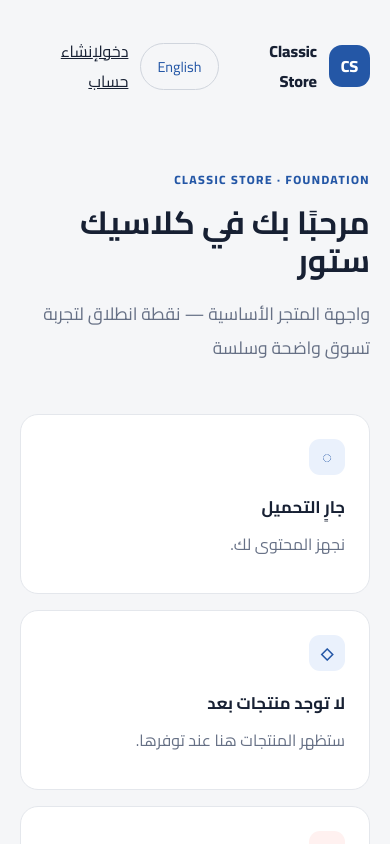
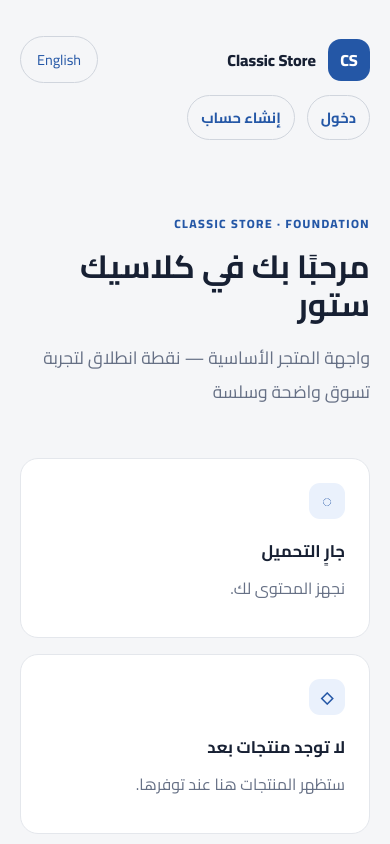
Before and after one commit to mosalah00x-source/classic-store-New, a Next.js app in the folder frontend/: page /ar in a window 390 px wide. Shown: the top 844 px of the page. Built offline with nearby package versions, Linux system fonts and the light colour scheme; no server answers.

Commit message:
feat(frontend): style localized authentication forms

```diff
--- a/frontend/src/app/globals.css
+++ b/frontend/src/app/globals.css
@@ -35,3 +35,21 @@ h1 { font-size: clamp(2rem, 5vw, 3.5rem); line-height: 1.2; margin-block: var(--
 .state-success .state-icon { background: var(--color-success-soft); color: var(--color-success); }
 footer { color: var(--color-text-muted); padding-block: var(--space-12) var(--space-4); font-size: .85rem; }
 @media (max-width: 640px) { .states-grid { grid-template-columns: 1fr; } .hero { padding-block: var(--space-12) var(--space-8); } }
+
+.auth-nav { margin-inline-start: auto; display: flex; gap: 12px; align-items: center; }
+.auth-nav a, .auth-links a { color: var(--color-primary); text-decoration: none; font-weight: 650; font-size: .92rem; }
+.auth-nav a { border: 1px solid #d0d5dd; border-radius: 999px; padding: 8px 13px; }
+.auth-shell { min-height: 100vh; display: grid; place-items: center; padding: 24px; }
+.auth-card { width: min(480px, 100%); background: var(--color-surface); border: 1px solid #e4e7ec; border-radius: 20px; padding: clamp(24px, 5vw, 40px); box-shadow: 0 12px 36px rgb(16 24 40 / 6%); }
+.auth-card h1 { font-size: 1.8rem; margin: 0 0 24px; }
+.auth-card form { display: grid; gap: 16px; }
+.auth-card label { display: grid; gap: 7px; font-weight: 650; font-size: .93rem; }
+.auth-card input { width: 100%; min-height: 44px; border: 1px solid #d0d5dd; border-radius: 10px; padding: 10px 12px; color: var(--color-text); background: white; font: inherit; }
+.auth-card input:focus-visible, .auth-card button:focus-visible, .auth-links a:focus-visible { outline: 3px solid #84adff; outline-offset: 2px; }
+.auth-card button { min-height: 46px; border: 0; border-radius: 10px; background: var(--color-primary); color: white; font: inherit; font-weight: 750; cursor: pointer; }
+.auth-card button:disabled { opacity: .65; cursor: wait; }
+.auth-error, .auth-success { margin: 0; padding: 11px 13px; border-radius: 10px; line-height: 1.6; }
+.auth-error { color: var(--color-danger); background: var(--color-danger-soft); }
+.auth-success { color: var(--color-success); background: var(--color-success-soft); }
+.auth-links { display: flex; flex-wrap: wrap; gap: 14px; margin-top: 20px; }
+@media (max-width: 640px) { .auth-nav { margin-inline-start: 0; width: 100%; } .topbar { flex-wrap: wrap; } }
```
